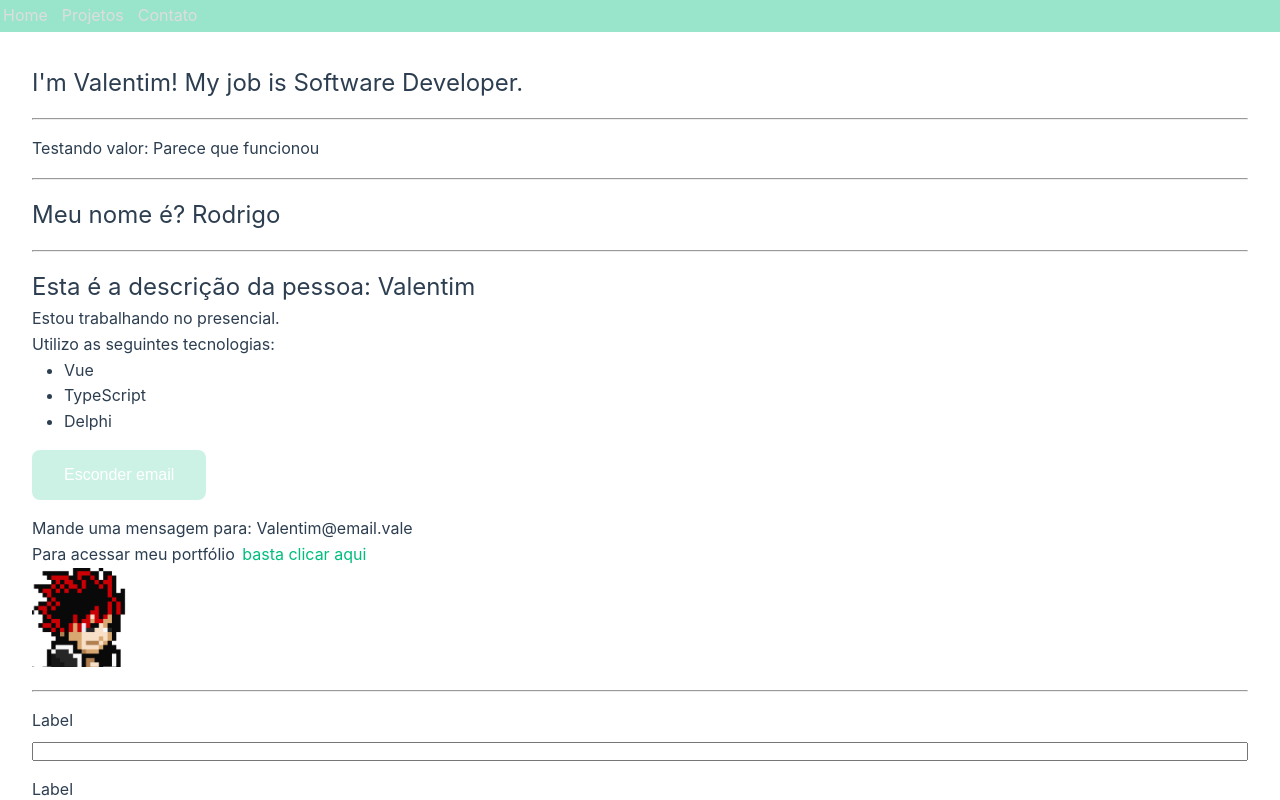
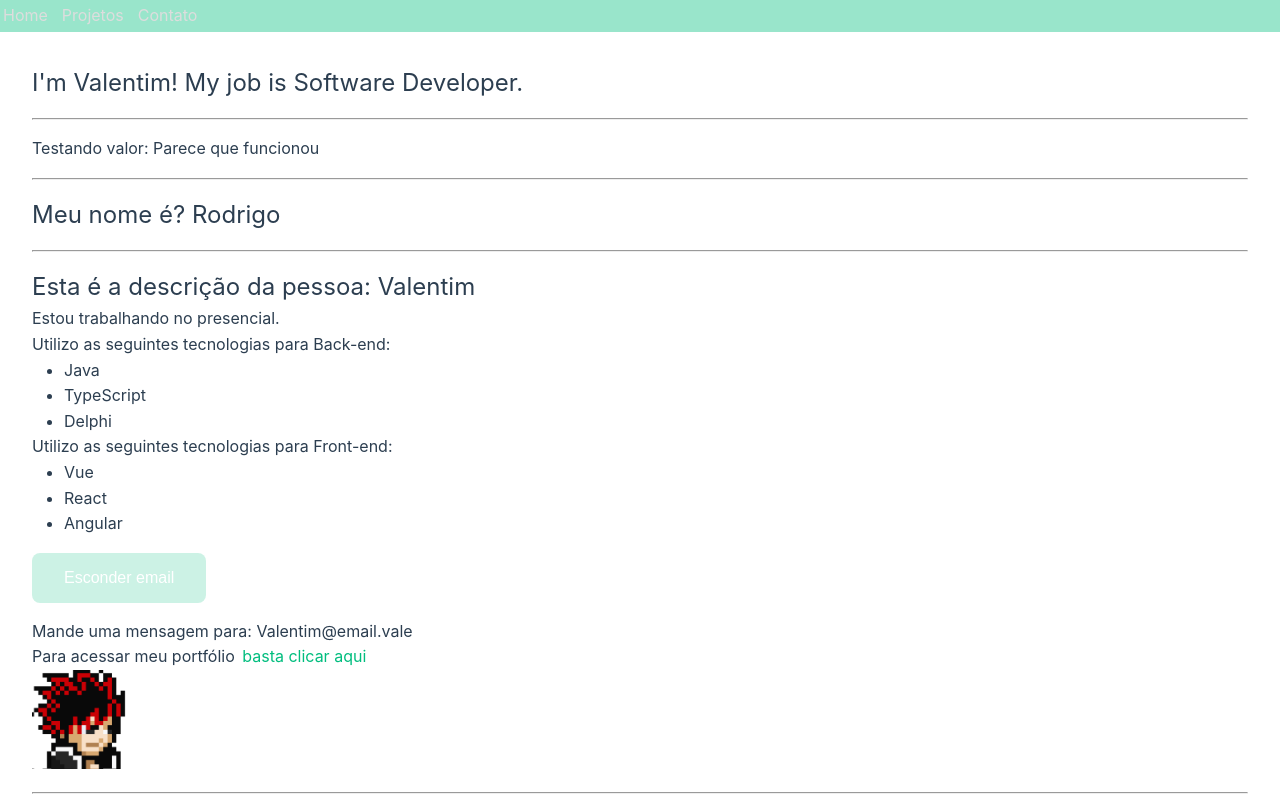
Before and after one commit to Valentim-Gab/Vue-3-course_Matheus-Battisti-Hora-de-Codar, a Vue app in the folder 2-vue-project/: page / in a window 1280 px wide. Shown: the top 800 px of the page. Built offline with nearby package versions, Linux system fonts and the light colour scheme.

Commit message:
Curso de Vue 3: #13 - Renderização de listas (v-for)

```diff
--- a/2-vue-project/src/components/InfoPessoa.vue
+++ b/2-vue-project/src/components/InfoPessoa.vue
@@ -1,11 +1,37 @@
 <script setup lang="ts">
-import { computed, ref } from 'vue'
+import { computed, reactive, ref } from 'vue'
 import PictureComponent from './PictureComponent.vue'
 
-const isWorking = ref(true)
+interface User {
+  isWorking: boolean
+  email: string
+  myLink: string
+  backendTechnologies: string[]
+  frontendTechnologies: { id: number; name: string }[]
+}
+
+const user: User = reactive<User>({
+  isWorking: true,
+  email: 'Valentim@email.vale',
+  myLink: '/projetos',
+  backendTechnologies: ['Java', 'TypeScript', 'Delphi'],
+  frontendTechnologies: [
+    {
+      id: 1,
+      name: 'Vue'
+    },
+    {
+      id: 2,
+      name: 'React'
+    },
+    {
+      id: 3,
+      name: 'Angular'
+    }
+  ]
+})
+
 const isShowingEmail = ref(true)
-const email = 'Valentim@email.vale'
-const myLink = 'https://google.com'
 const btnText = computed(() => (isShowingEmail.value ? 'Esconder email' : 'Mostrar email'))
 
 function showEmail() {
@@ -15,19 +41,25 @@ function showEmail() {
 
 <template>
   <div>
-    <p v-if="isWorking">Estou trabalhando no presencial.</p>
+    <p v-if="user.isWorking">Estou trabalhando no presencial.</p>
     <p v-else>Estou em busca de novas oportunidades!</p>
-    <p>Utilizo as seguintes tecnologias:</p>
+    <p>Utilizo as seguintes tecnologias para Back-end:</p>
     <ul>
-      <li>Vue</li>
-      <li>TypeScript</li>
-      <li>Delphi</li>
+      <li v-for="(technology, index) in user.backendTechnologies" :key="index">
+        {{ technology }}
+      </li>
+    </ul>
+    <p>Utilizo as seguintes tecnologias para Front-end:</p>
+    <ul>
+      <li v-for="technology in user.frontendTechnologies" :key="technology.id">
+        {{ technology.name }}
+      </li>
     </ul>
     <div>
       <button @click="showEmail">{{ btnText }}</button>
     </div>
-    <p v-show="isShowingEmail">Mande uma mensagem para: {{ email }}</p>
-    <p>Para acessar meu portfólio <a v-bind:href="myLink">basta clicar aqui</a></p>
+    <p v-show="isShowingEmail">Mande uma mensagem para: {{ user.email }}</p>
+    <p>Para acessar meu portfólio <a v-bind:href="user.myLink">basta clicar aqui</a></p>
     <PictureComponent />
   </div>
 </template>
```
